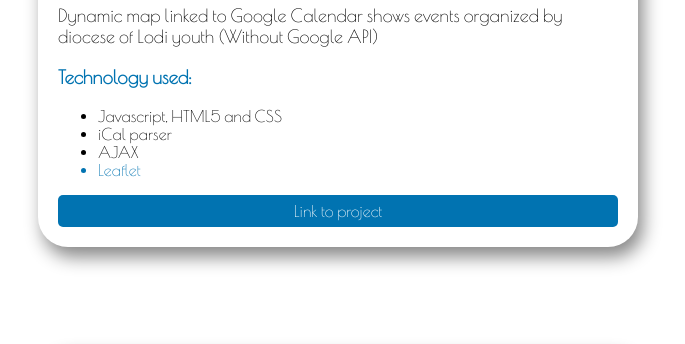
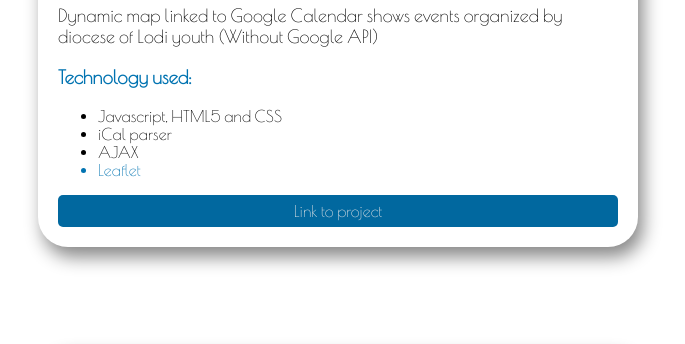
Before and after one commit to gabrielezarcone/gabrielezarcone.github.io, a plain HTML site: page index.html in a window 1280 px wide. In both pictures the pointer is over the element 640 px from the left and 608 px from the top of the page. Shown: the part 398-742 px from the top of the page, without its empty margins (302-987 px from the left). Drawn offline with nearby package versions, Linux system fonts and the light colour scheme.

Commit message:
Link btn hover

```diff
--- a/style.css
+++ b/style.css
@@ -64,6 +64,10 @@ h1{
     padding: 7px;
     border-radius: 5px;
     text-align: center;
+    cursor: pointer;
+}
+.link:hover{
+    filter: brightness(90%);
 }
 
 .clickable{
```
